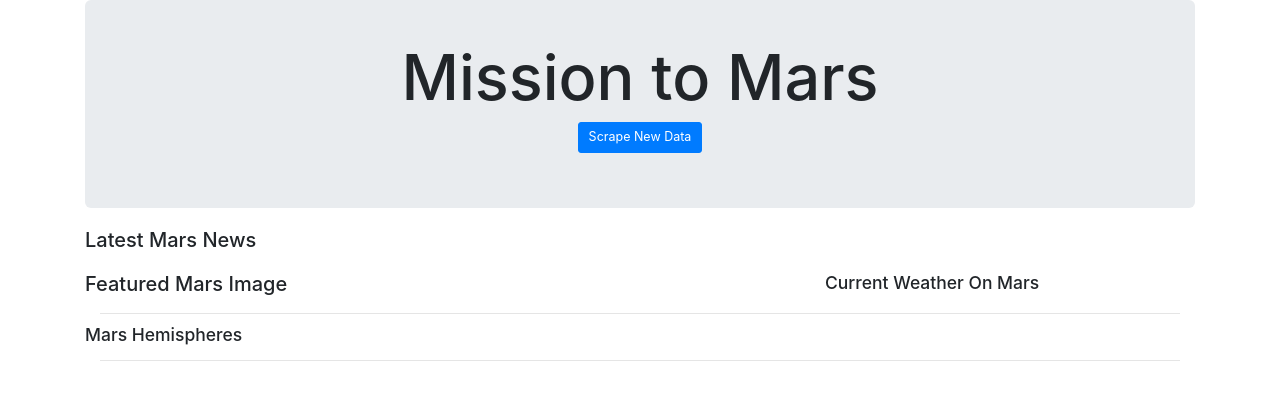
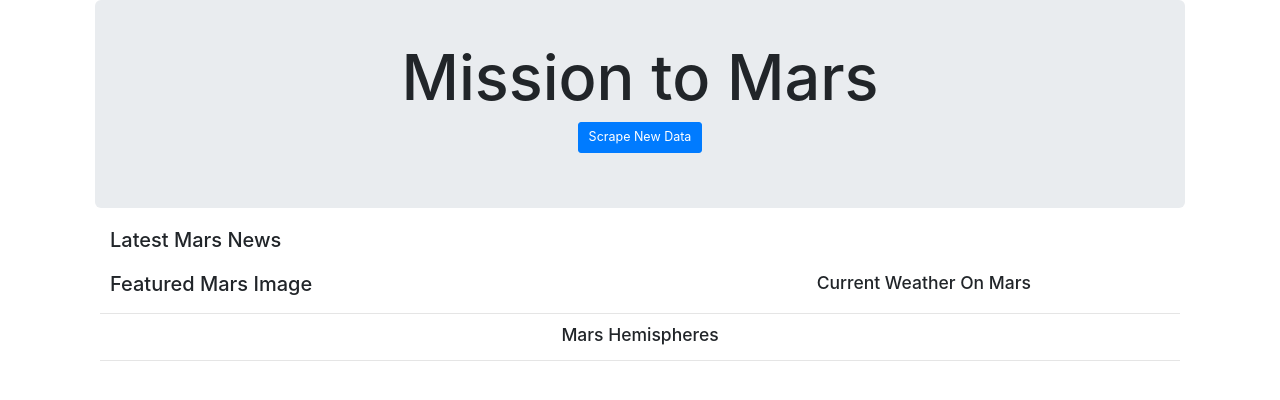
Before and after one commit to bhavinidata/MissionToMars, a Flask app: template templates/index.html in a window 1280 px wide. Shown: the top 400 px of the page. Run offline with Flask 2, Linux system fonts and the light colour scheme; the template is opened without the code that fills it, so the values that code supplies are empty; some libraries are stand-ins or nearby versions.

Commit message:
added styles to webpage

```diff
--- a/scrape_mars.py
+++ b/scrape_mars.py
@@ -108,6 +108,11 @@ def scrape():
         hemisphere_image_info.append(img_info)
 
     mars_info["mars_hemisphere_info"] = hemisphere_image_info
+
+    # Close the browser after scraping
+    browser.quit()
+
+    # Return results
     return mars_info
 
 if __name__ == "__main__":
--- a/templates/index.html
+++ b/templates/index.html
@@ -11,27 +11,27 @@
 </head>
 <body>
    <div class="container">
-        <div class="jumbotron text-center">
+        <div class="jumbotron text-center mx-md-3">
             <h1>Mission to Mars</h1>
             <p><a class="btn btn-primary btn-lg" href="/scrape" role="button">Scrape New Data</a></p>
         </div>
-        <div class="row" id="mars_information">
+        <div class="row mx-md-3" id="mars_information">
             <div class="col-md-12">
                 <h2 class="heading">Latest Mars News</h2>
             </div>
         </div>
-        <div class="row" id="mars_information">
+        <div class="row mx-md-3" id="mars_information">
             <div class="col-md-12">
                 <h4>{{mars_data.news_title}}</h4>
             </div>
         </div>
-        <div class="row" id="mars_information">
+        <div class="row mx-md-3" id="mars_information">
             <div class="col-md-12">
                 <p>{{mars_data.news_paragraph}}</p>
             </div>
         </div>
         <div class="container">
-            <div class="row">
+            <div class="row mx-md-3">
                 <div class="col-md-8">
                     <div class="row">
                         <h2>Featured Mars Image</h2>
@@ -44,24 +44,27 @@
                     <div class="row">
                         <div class="box">
                             <h3>Current Weather On Mars</h3>
-                            <p class = "ridge">{{mars_data.mars_weather_info}}</p>
+                            <p>{{mars_data.mars_weather_info}}</p>
                         </div>
                     </div>
-                    <div class="row">
+                    <div class="row px-2">
                         {{mars_data.mars_facts_html | safe}}
                     </div>
                 </div>
             </div>
             <hr>
-            <div class="row">
-                <h3>Mars Hemispheres</h3>
+            <div class="row ">
+                <div class="col-md-12">
+                    <h3 class = "text-center">Mars Hemispheres</h3>
+                </div>
             </div>
             <hr>
 
-            <div class="row">
-                <div class="container">
+            <div class="row mx-md-3">
+            <div class="col-md-12">
+                <div class="container-fluid">
                     {% for hemishpere_data in mars_data.mars_hemisphere_info %}
-                    <div class="col-md-6 p-3">
+                    <div class="col-md-6 p-5">
                         <div class="card-deck">
                         <div class="card" style="width:400px">
                             <img class="card-img-top" src="{{hemishpere_data.img_url}}" alt="Mars Hemispere image" style="width:100%">
@@ -74,9 +77,10 @@
                     {% endfor %}
                 </div>
             </div>
+            </div>
         </div>
     </div>
-    <script src="https://code.jquery.com/jquery-3.3.1.slim.min.js" integrity="sha384-q8i/X+965DzO0rT7abK41JStQIAqVgRVzpbzo5smXKp4YfRvH+8abtTE1Pi6jizo" crossorigin="anonymous"></script>
+<script src="https://code.jquery.com/jquery-3.3.1.slim.min.js" integrity="sha384-q8i/X+965DzO0rT7abK41JStQIAqVgRVzpbzo5smXKp4YfRvH+8abtTE1Pi6jizo" crossorigin="anonymous"></script>
 <script src="https://cdnjs.cloudflare.com/ajax/libs/popper.js/1.14.7/umd/popper.min.js" integrity="sha384-UO2eT0CpHqdSJQ6hJty5KVphtPhzWj9WO1clHTMGa3JDZwrnQq4sF86dIHNDz0W1" crossorigin="anonymous"></script>
 <script src="https://stackpath.bootstrapcdn.com/bootstrap/4.3.1/js/bootstrap.min.js" integrity="sha384-JjSmVgyd0p3pXB1rRibZUAYoIIy6OrQ6VrjIEaFf/nJGzIxFDsf4x0xIM+B07jRM" crossorigin="anonymous"></script>
 </body>
```
Also changed, not shown: 1 other file.
